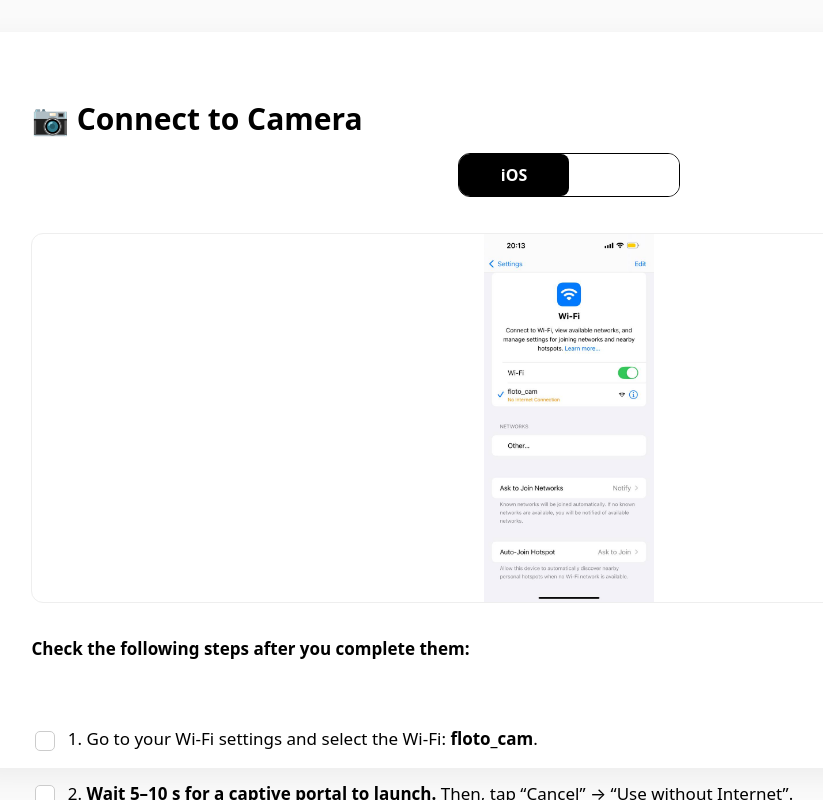
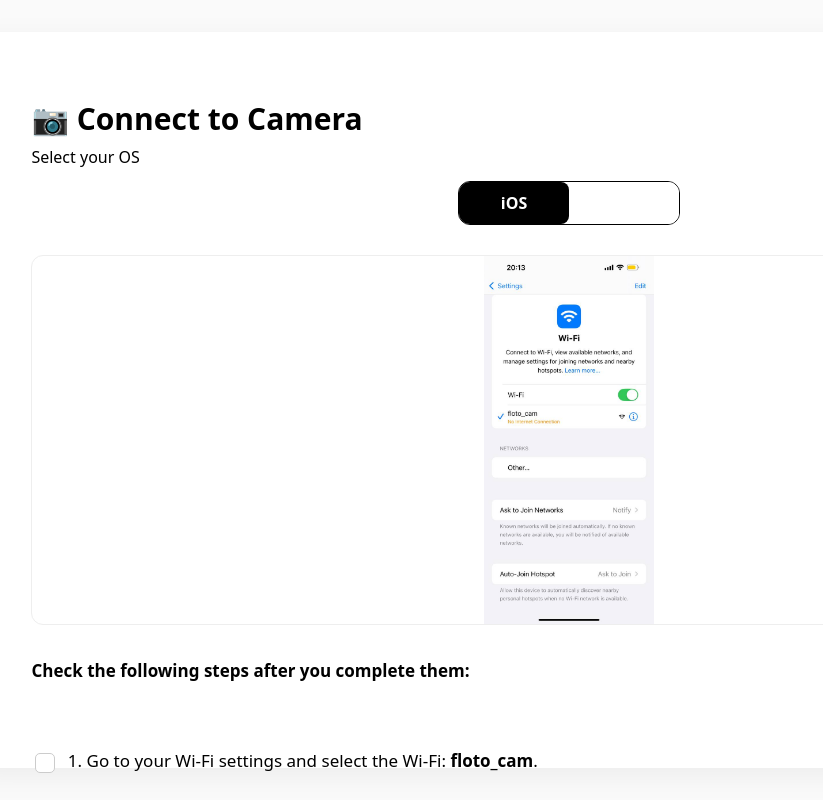
Before and after one commit to WB99/floto-public, a React (Vite) app: page / in a window 1280 px wide. Shown: the whole page, without its empty margins (71-894 px from the left). Built offline with nearby package versions, Linux system fonts and the light colour scheme; no server answers.

Commit message:
fix tab text colour and position

```diff
--- a/src/screens/Connect.jsx
+++ b/src/screens/Connect.jsx
@@ -192,6 +192,7 @@
       <section style={styles.card}>
         <div style={styles.inner}>
           <h2 style={styles.h2}>📷 Connect to Camera</h2>
+          <p style={styles.subtext}>Select your OS</p>
 
           <div style={styles.segmentedWrapper}>
             <div style={styles.segmented}>
@@ -259,14 +260,20 @@
   h2: {
     fontSize: "clamp(22px, 5vw, 30px)",
     margin: 0,
+    textAlign: "left",
+    color: "#000",
+  },
+  subtext: {
+    fontSize: "clamp(14px, 3.6vw, 16px)",
+    color: "#666",
+    marginTop: "0.5vh",
     marginBottom: "1.5vh",
     textAlign: "left",
-    color: "#000",
   },
   segmentedWrapper: {
     display: "flex",
     justifyContent: "center",
-    marginBottom: "2vh",
+    marginBottom: "1.2vh",
   },
   segmented: {
     display: "flex",
```
